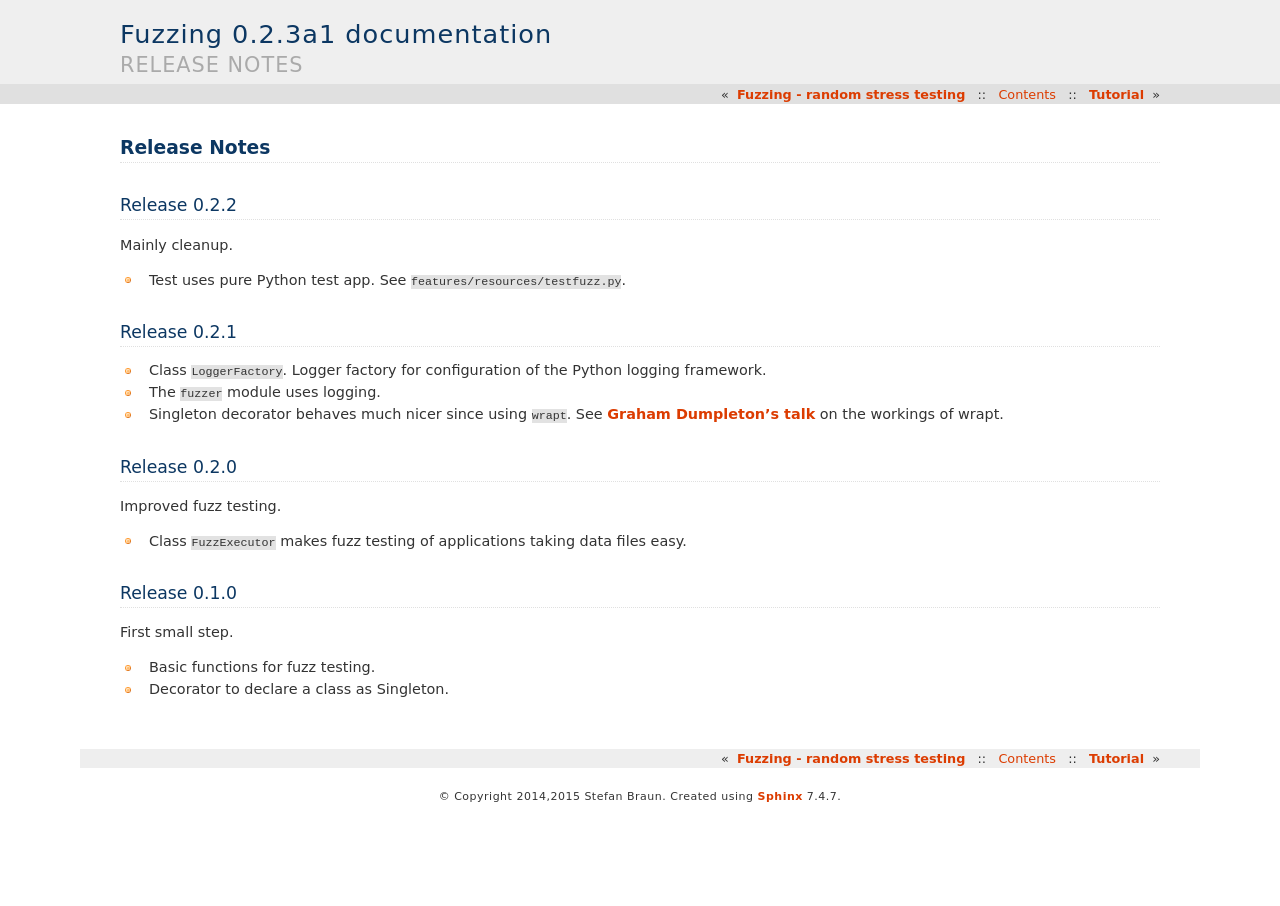
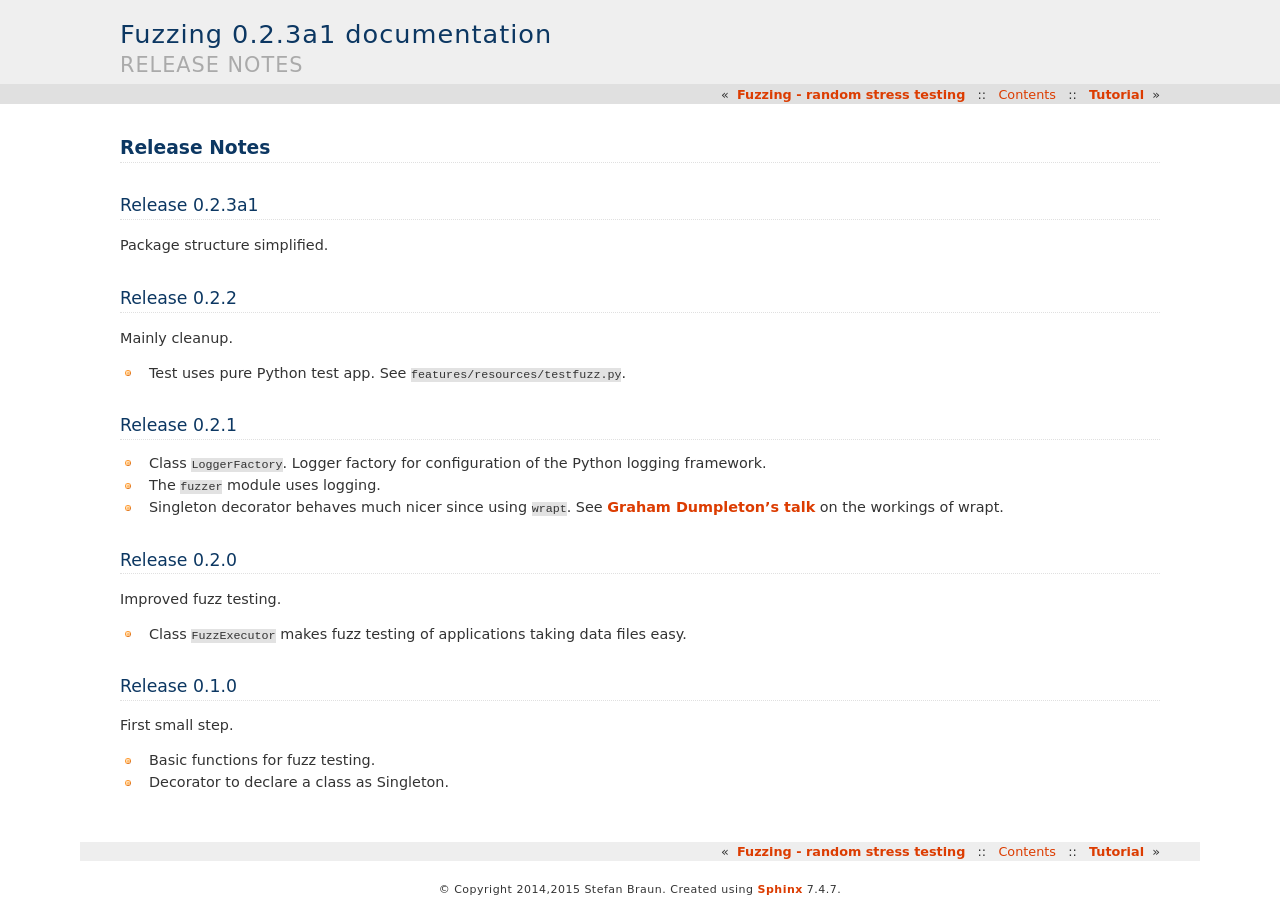
Before and after one commit to stbraun/fuzzing, a Sphinx documentation site: the page built from docs/source/release-notes.rst, in a window 1280 px wide. Built offline with Sphinx 7.4.7, drawn with Linux system fonts in a browser that asks for light colours.

Commit message:
Package structure simplified.

```diff
--- a/docs/source/release-notes.rst
+++ b/docs/source/release-notes.rst
@@ -1,6 +1,12 @@
 =============
 Release Notes
 =============
+
+
+Release 0.2.3a1
+---------------
+
+Package structure simplified.
 
 
 Release 0.2.2
```
